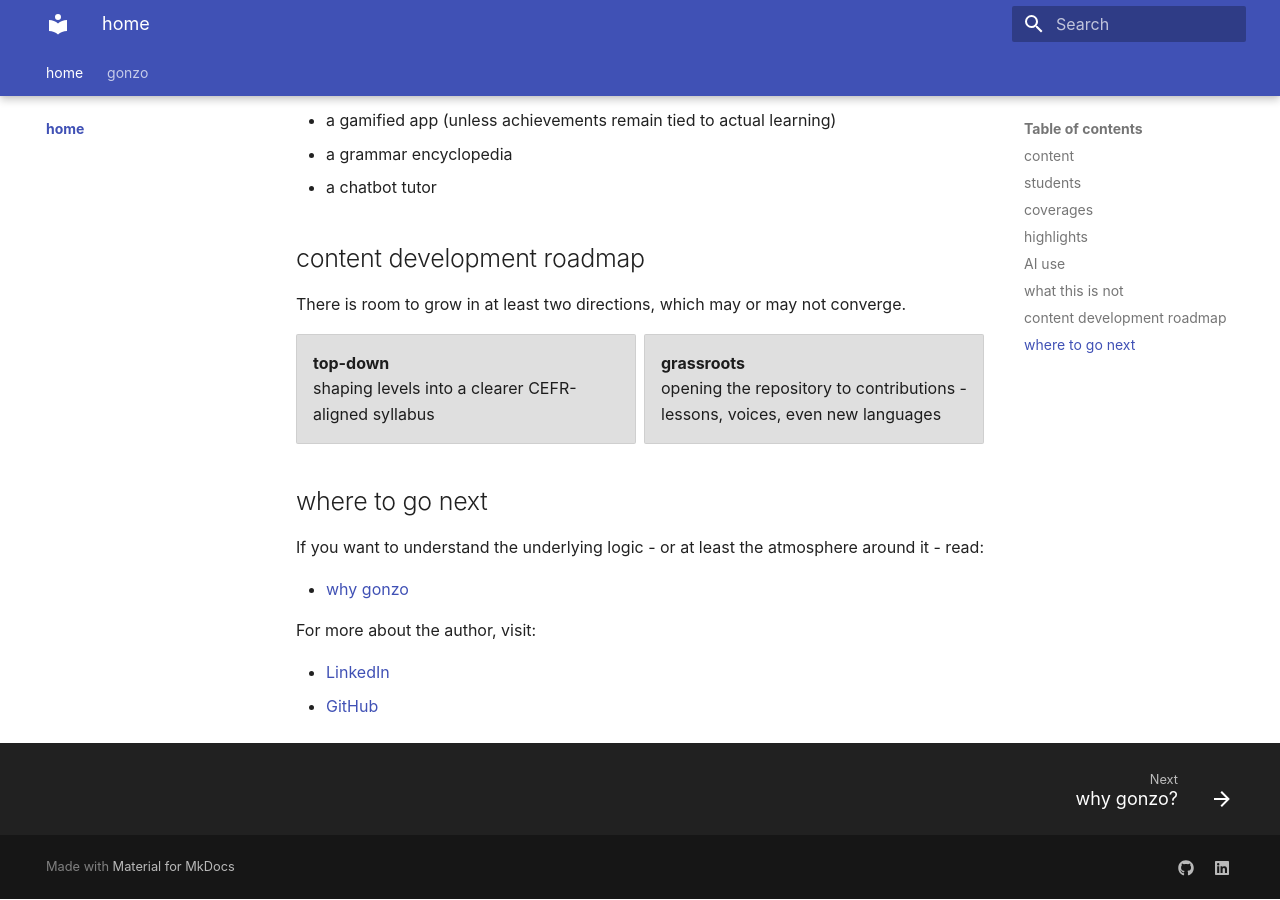
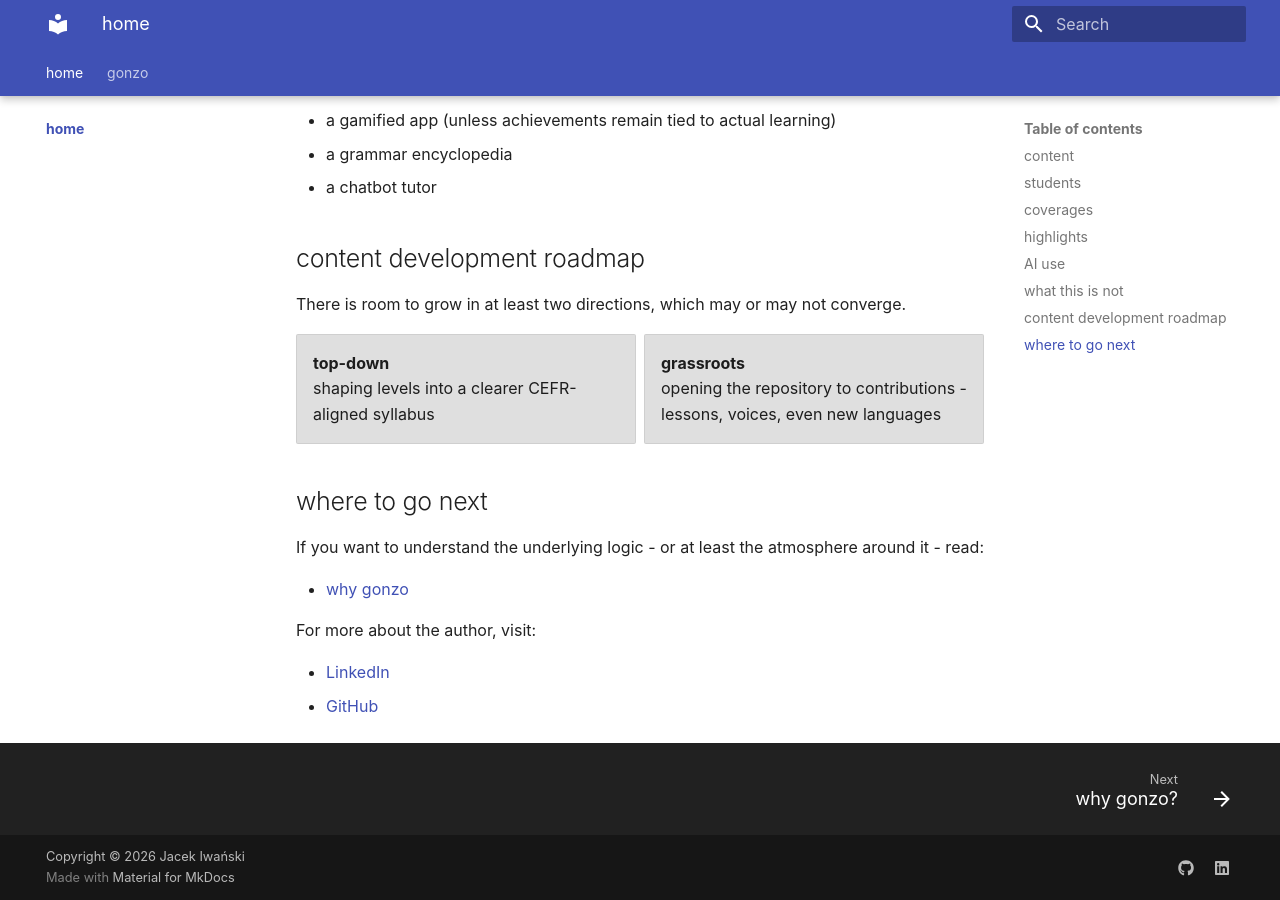
Before and after one commit to jiwanski/topicalia2-notes, an MkDocs documentation site: the page built from docs/index.md, in a window 1280 px wide and 900 px high, scrolled down 5084 px. Built offline with MkDocs 1.6.1 and Material for MkDocs 9.7.7, drawn with Linux system fonts in a browser that asks for light colours.

Commit message:
add copyright to footer in config file

```diff
--- a/mkdocs.yml
+++ b/mkdocs.yml
@@ -22,9 +22,11 @@ extra:
   social:
     - icon: fontawesome/brands/github
       link: https://github.com/jiwanski
+      name: GitHub
     - icon: fontawesome/brands/linkedin
       link: https://www.linkedin.com/in/jacekiwanski/
-
+      name: LinkedIn
+copyright: Copyright &copy; 2026 Jacek Iwański
 extra_css:
   - assets/extra.css
 docs_dir: docs
```
